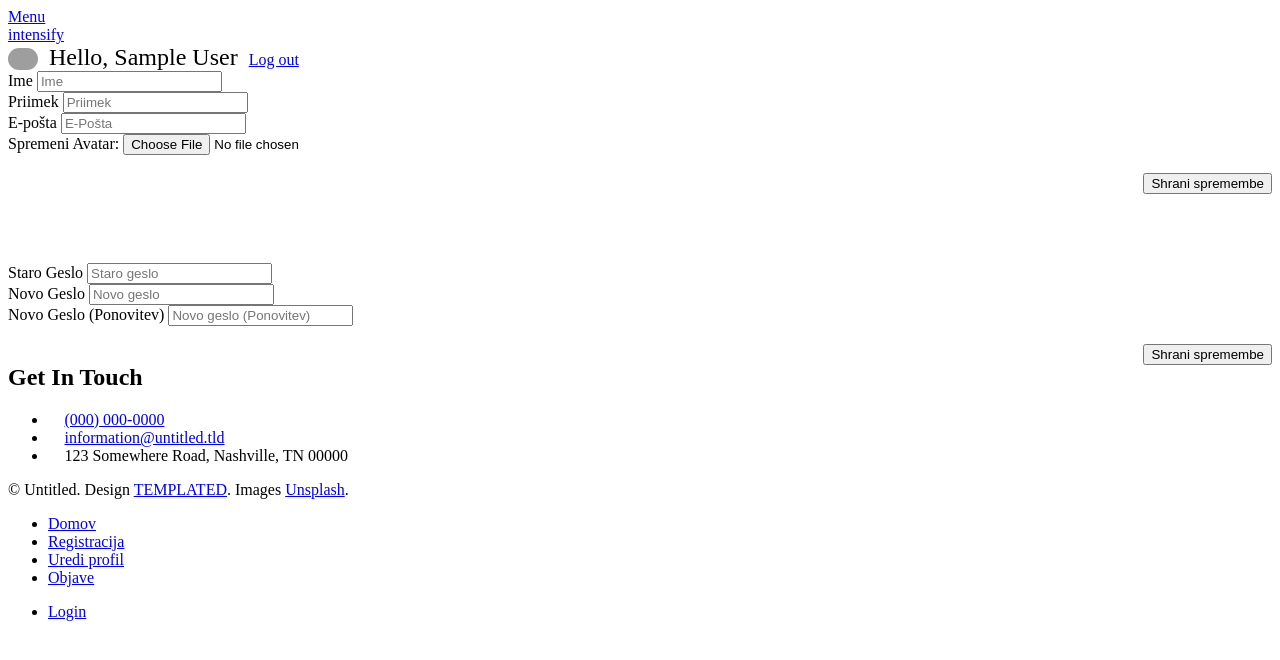
After one commit to HydraGamers/phppraksa, a PHP site: page /editprofile.php in a window 1280 px wide. The commit adds this page. Shown: the top 660 px of the page. Run offline with PHP 8.4, Linux system fonts and the light colour scheme; the visitor is signed in with stand-in values (Sample User, id 1); grey boxes are pictures that could not be loaded.

Commit message:
Tilen vse nardiu np

```diff
--- a/assets/css/main.css
+++ b/assets/css/main.css
@@ -8,9 +8,16 @@
 	Released for free under the Creative Commons Attribution 3.0 license (templated.co/license)
 */
 
+/*Unicujemo kodo ne*/
+.namelogin
+{
+	padding-right: 100px;
+	border: 1px black solid;
+
+
 /* Reset */
 
-	html, body, div, span, applet, object, iframe, h1, h2, h3, h4, h5, h6, p, blockquote, pre, a, abbr, acronym, address, big, cite, code, del, dfn, em, img, ins, kbd, q, s, samp, small, strike, strong, sub, sup, tt, var, b, u, i, center, dl, dt, dd, ol, ul, li, fieldset, form, label, legend, table, caption, tbody, tfoot, thead, tr, th, td, article, aside, canvas, details, embed, figure, figcaption, footer, header, hgroup, menu, nav, output, ruby, section, summary, time, mark, audio, video {
+	html, body, div, span, applet, object, iframe, h1, h2, h3, h4, h5, h6, p, blockquote, pre, a, abbr, acronym, address, big, cite, code, del, dfn, em, ins, kbd, q, s, samp, small, strike, strong, sub, sup, tt, var, b, u, i, center, dl, dt, dd, ol, ul, li, fieldset, form, label, legend, table, caption, tbody, tfoot, thead, tr, th, td, article, aside, canvas, details, embed, figure, figcaption, footer, header, hgroup, menu, nav, output, ruby, section, summary, time, mark, audio, video {
 		margin: 0;
 		padding: 0;
 		border: 0;
@@ -2405,7 +2412,7 @@
 		font-family: "Montserrat", sans-serif;
 		height: 3.5em;
 		line-height: 3.5em;
-		padding: 0 3.5em;
+		padding: 0 3.5em 0 3.5em;
 		text-align: center;
 		text-decoration: none;
 		white-space: nowrap;
--- /dev/null
+++ b/editprofile.php
@@ -0,0 +1,29 @@
+<?php
+    include_once './header.php';
+?>
+
+<form action="user_edit.php" method="post">
+	<label>Ime</label>
+    <input type="text" name="first_name" placeholder="Ime" required="required" /><br />
+    <label>Priimek</label>
+    <input type="text" name="last_name" placeholder="Priimek" required="required" /><br />
+    <label>E-pošta</label>
+    <input type="email" name="email" placeholder="E-Pošta" required="required" /><br />
+	<label>Spremeni Avatar:</label>
+	<input type="file" name="fileupload" id="fileupload"><br /><br />
+	<input style="float: right" type="submit" value="Shrani spremembe" />
+</form>
+<br /><br /><br /><br /><br />
+<form action="user_editpassword.php" method="post">
+	<label>Staro Geslo</label>
+    <input type="text" name="oldpass" placeholder="Staro geslo" required="required" /><br />
+    <label>Novo Geslo</label>
+    <input type="text" name="newpass" placeholder="Novo geslo" required="required" /><br />
+    <label>Novo Geslo (Ponovitev)</label>
+	<input type="text" name="newpass2" placeholder="Novo geslo (Ponovitev)" required="required" /><br /><br />
+	<input style="float: right;" type="submit" value="Shrani spremembe" />
+</form>
+
+<?php
+    include_once './footer.php';
+?>
--- a/header.php
+++ b/header.php
@@ -25,7 +25,9 @@
 				<nav class="right">
                                     <?php
                                         //če je prijavljen - naj bo link na logout, če ne login
-                                        if (isset($_SESSION['user_id'])) {
+                                        if (isset($_SESSION['user_id']))
+										{
+											?><a href="editprofile.php"><img style="width: 30px; margin:auto;vertical-align: middle;border-radius:300px;margin-top:-5px;" src="<?php echo "images/users/".$_SESSION['avatar'] ?>"></a><span style="font-size: 150%;margin:5px;"><?php echo " "."Hello, ".$_SESSION['first_name']." "; ?></span><?php
                                             echo '<a href="logout.php" class="button alt">Log out</a>';
                                         }
                                         else {
@@ -39,8 +41,9 @@
 		<!-- Menu -->
 			<nav id="menu">
 				<ul class="links">
-					<li><a href="index.php">Home</a></li>
+					<li><a href="index.php">Domov</a></li>
 					<li><a href="registration.php">Registracija</a></li>
+					<li><a href="editprofile.php">Uredi profil</a></li>
 					<li><a href="posts.php">Objave</a></li>
 				</ul>
 				<ul class="actions vertical">
--- a/login_check.php
+++ b/login_check.php
@@ -21,6 +21,7 @@
             $_SESSION['user_id'] = $user['id'];
             $_SESSION['first_name'] = $user['first_name'];
             $_SESSION['last_name'] = $user['last_name'];
+			$_SESSION['avatar'] = $user['avatar'];
 
             //preusmeritev na login
             header("Location: index.php");
```
Also changed, not shown: posts.php (+27 -0 lines), registration.php (+7 -7 lines), images/users/9564695654.jpg (added), images/users/noavatar.jpg (added).
